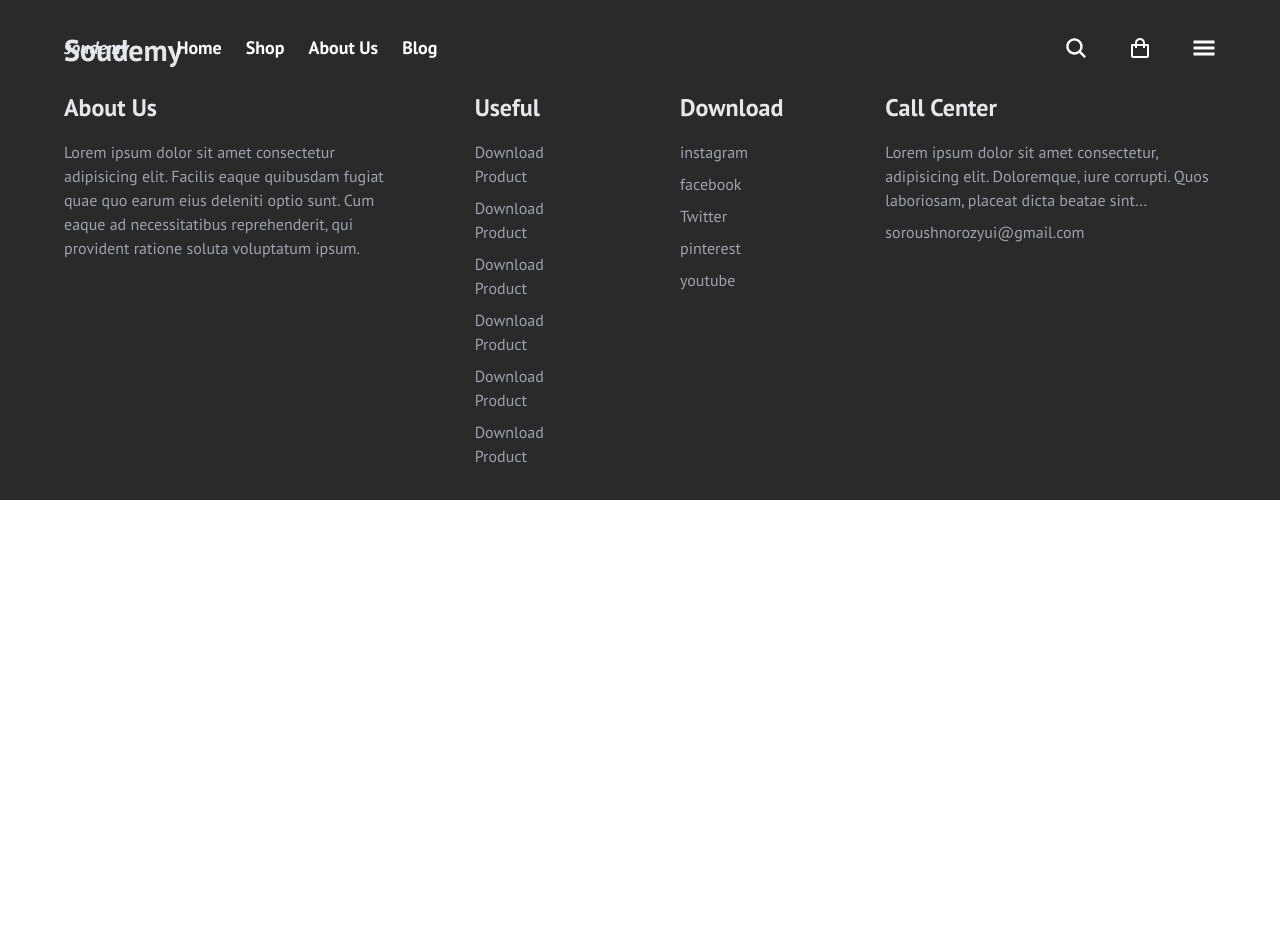
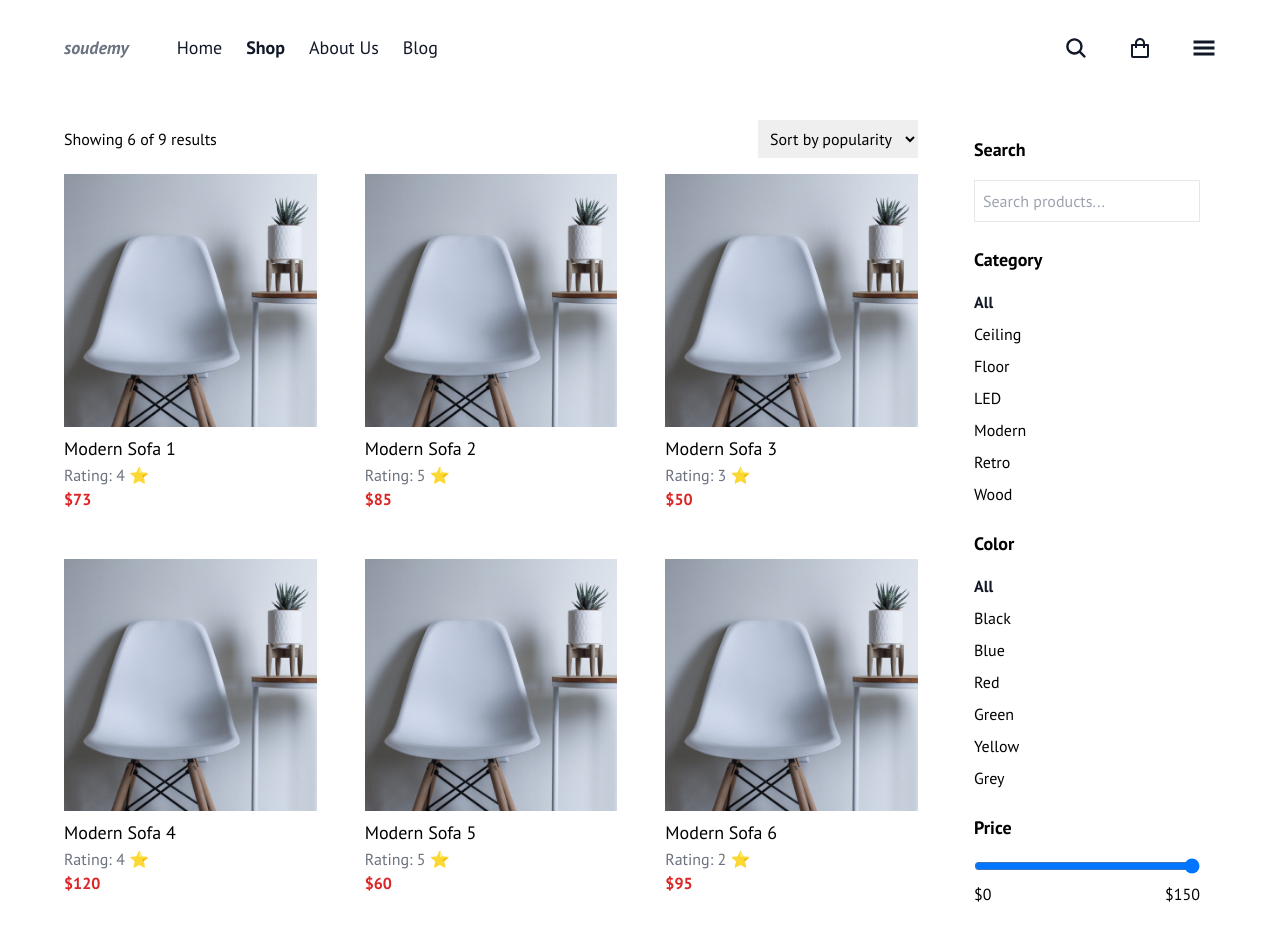
Before and after one commit to gauravshresthaofficial/furnitureWebsite, a React (Vite) app: page /shop in a window 1280 px wide. Shown: the top 943 px of the page. Before the commit the page ends 800 px from the top, so only its background shows below. Built offline with nearby package versions, Linux system fonts and the light colour scheme.

Commit message:
shop completed

```diff
--- a/package.json
+++ b/package.json
@@ -10,6 +10,7 @@
     "preview": "vite preview"
   },
   "dependencies": {
+    "flowbite": "^2.5.2",
     "react": "^18.3.1",
     "react-dom": "^18.3.1",
     "react-icons": "^5.3.0",
--- a/src/components/Layout.jsx
+++ b/src/components/Layout.jsx
@@ -5,12 +5,14 @@ import Footer from './Footer'
 
 const Layout = () => {
     return (
-        <div className="min-h-screen max-w-screen overflow-x-hidden">
+        <div className="min-h-screen max-w-screen flex flex-col">
             <Navbar />
-            <Outlet />
-            <Footer/>
+            <main className="flex-grow">
+                <Outlet />
+            </main>
+            <Footer />
         </div>
-    )
-}
+    );
+};
 
 export default Layout
--- a/src/components/Navbar.jsx
+++ b/src/components/Navbar.jsx
@@ -23,33 +23,43 @@ const NavBar = () => {
         };
     }, []);
 
+    const navLinks = [
+        { path: "/", label: "Home" },
+        { path: "/shop", label: "Shop" },
+        { path: "/aboutus", label: "About Us" },
+        { path: "/blog", label: "Blog" }
+    ];
+
     return (
         <div
             className={`flex justify-between px-16 h-24 z-10 w-screen items-center fixed top-0 left-0 transition-all duration-300 ${isScrolled
-                ? "bg-white shadow-md text-slate-900"
-                : "text-white"
+                ? isHomePage
+                    ? "bg-white shadow-md text-slate-900"
+                    : "text-gray-900 bg-white"
+                : isHomePage
+                    ? "text-white"
+                    : "text-gray-900"
                 }`}
             style={{
                 "--underline-color": isScrolled
                     ? "black"
-                    : "white",
+                    : isHomePage
+                        ? "white"
+                        : "black",
             }}
         >
             {/* Left Section */}
-            <div className="flex gap-6 font-sans font-semibold text-lg ">
-                <p className={`mr-6 font-extrabold italic ${isScrolled ? "text-slate-500" : "text-slate-200"}`}>soudemy</p>
-                <Link to="/" className="nav-link">
-                    Home
-                </Link>
-                <Link to="/shop" className="nav-link">
-                    Shop
-                </Link>
-                <Link to="/aboutus" className="nav-link">
-                    About Us
-                </Link>
-                <Link to="/blog" className="nav-link">
-                    Blog
-                </Link>
+            <div className="flex gap-6 font-sans text-lg ">
+                <p className={`mr-6 font-extrabold italic ${isScrolled ? isHomePage ? "text-slate-500" : "text-slate-700" : isHomePage ? "text-slate-200" : "text-gray-500"}`}>soudemy</p>
+                {navLinks.map((link) => (
+                    <Link
+                        key={link.path}
+                        to={link.path}
+                        className={`nav-link ${location.pathname === link.path ? "font-bold" : ""}`}
+                    >
+                        {link.label}
+                    </Link>
+                ))}
             </div>
 
             {/* Right Section */}
--- a/src/pages/About.jsx
+++ b/src/pages/About.jsx
@@ -2,12 +2,8 @@ import React from 'react'
 
 const About = () => {
     return (
-        <div className=''>
-            <div className='h-screen w-screen bg-red-300'>
-                about
-            </div>
-            <div className='h-screen w-screen bg-green-300'>
-            </div>
+        <div className='pt-24 w-full bg-purple-300'>
+            about
         </div>
     )
 }
--- a/src/pages/Shop.jsx
+++ b/src/pages/Shop.jsx
@@ -1,11 +1,212 @@
-import React from 'react'
+import React, { useEffect, useRef, useState } from "react";
+
+const productDetails = [
+  { img: "/chair.png", productName: "Modern Sofa 1", rating: 4, price: 73, color: "Black", category: "Modern" },
+  { img: "/chair.png", productName: "Modern Sofa 2", rating: 5, price: 85, color: "Blue", category: "Retro" },
+  { img: "/chair.png", productName: "Modern Sofa 3", rating: 3, price: 50, color: "Red", category: "Wood" },
+  { img: "/chair.png", productName: "Modern Sofa 4", rating: 4, price: 120, color: "Green", category: "LED" },
+  { img: "/chair.png", productName: "Modern Sofa 5", rating: 5, price: 60, color: "Yellow", category: "Modern" },
+  { img: "/chair.png", productName: "Modern Sofa 6", rating: 2, price: 95, color: "Grey", category: "Floor" },
+  { img: "/chair.png", productName: "Modern Sofa 7", rating: 4, price: 45, color: "Blue", category: "Retro" },
+  { img: "/chair.png", productName: "Modern Sofa 8", rating: 4, price: 77, color: "Black", category: "Modern" },
+  { img: "/chair.png", productName: "Modern Sofa 9", rating: 5, price: 89, color: "Red", category: "Ceiling" },
+];
+
+const categories = ["All", "Ceiling", "Floor", "LED", "Modern", "Retro", "Wood"];
+const colors = ["All", "Black", "Blue", "Red", "Green", "Yellow", "Grey"];
 
 const Shop = () => {
+  const [sortOption, setSortOption] = useState("popularity");
+  const [currentPage, setCurrentPage] = useState(1);
+  const [selectedCategory, setSelectedCategory] = useState("All");
+  const [selectedColor, setSelectedColor] = useState("All");
+  const [priceRange, setPriceRange] = useState([0, 150]);
+  const [searchTerm, setSearchTerm] = useState("");
+
+  const productsPerPage = 6;
+
+  // Ref for scrolling
+  const mainContentRef = useRef(null);
+
+  useEffect(() => {
+    // Scroll to the main content and account for the navbar height
+    if (mainContentRef.current) {
+      const navbarHeight = 80; // Adjust this value based on your actual navbar height
+      const mainContentPosition = mainContentRef.current.offsetTop;
+
+      // Scroll to the top of the main content minus the navbar height
+      window.scrollTo({
+        top: mainContentPosition - navbarHeight,
+        behavior: "smooth",
+      });
+    }
+  }, [currentPage]);
+
+
+  // Filter logic
+  const filteredProducts = productDetails.filter((product) => {
+    const matchesCategory = selectedCategory === "All" || product.category === selectedCategory;
+    const matchesColor = selectedColor === "All" || product.color === selectedColor;
+    const matchesPrice = product.price >= priceRange[0] && product.price <= priceRange[1];
+    const matchesSearch = product.productName.toLowerCase().includes(searchTerm.toLowerCase());
+    return matchesCategory && matchesColor && matchesPrice && matchesSearch;
+  });
+
+  // Sort logic
+  const sortedProducts = [...filteredProducts].sort((a, b) => {
+    if (sortOption === "price: low to high") return a.price - b.price;
+    if (sortOption === "price: high to low") return b.price - a.price;
+    return 0;
+  });
+
+  // Pagination logic
+  const totalPages = Math.ceil(sortedProducts.length / productsPerPage);
+  const currentProducts = sortedProducts.slice(
+    (currentPage - 1) * productsPerPage,
+    currentPage * productsPerPage
+  );
+
+  const handlePageChange = (page) => {
+    setCurrentPage(page);
+  };
+
+  const handleCategoryChange = (category) => {
+    setSelectedCategory(category);
+    setCurrentPage(1); // Reset to page 1
+  };
+
+  const handleColorChange = (color) => {
+    setSelectedColor(color);
+    setCurrentPage(1); // Reset to page 1
+  };
+
+  const handlePriceChange = (event) => {
+    const value = event.target.value;
+    setPriceRange([0, value]); // Set only the max price based on the slider value
+    setCurrentPage(1); // Reset to page 1
+  };
+
+  const handleSearchChange = (e) => {
+    setSearchTerm(e.target.value);
+    setCurrentPage(1); // Reset to page 1
+  };
+
   return (
-    <div>
+    <div className="grid grid-cols-8 min-h-screen w-full mt-24 p-16 pt-6 gap-10" ref={mainContentRef}>
+      {/* Main Content */}
+      <div className="col-span-6">
+        {/* Header */}
+        <div className="flex justify-between items-center mb-4">
+          <p>
+            Showing {currentProducts.length} of {filteredProducts.length} results
+          </p>
+          <div className="relative">
+            <select
+              className="p-2"
+              value={sortOption}
+              onChange={(e) => setSortOption(e.target.value)}
+            >
+              <option value="popularity">Sort by popularity</option>
+              <option value="price: low to high">Price: Low to High</option>
+              <option value="price: high to low">Price: High to Low</option>
+            </select>
+          </div>
+        </div>
 
+        {/* Product Grid */}
+        <div className="grid grid-cols-3 gap-12">
+          {currentProducts.map((product, index) => (
+            <div
+              key={index}
+              className="hover:opacity-80 duration-100"
+            >
+              <img
+                src={product.img}
+                alt={product.productName}
+                className="w-full object-cover mb-2"
+              />
+              <h3 className="text-lg font-medium">{product.productName}</h3>
+              <p className="text-gray-500">Rating: {product.rating} ⭐</p>
+              <p className="text-red-600 font-semibold">${product.price}</p>
+            </div>
+          ))}
+        </div>
+
+        {/* Pagination */}
+        <div className="flex justify-center items-center mt-10">
+          {Array.from({ length: totalPages }, (_, index) => (
+            <button
+              key={index}
+              onClick={() => handlePageChange(index + 1)}
+              className={`px-3 py-1 mx-1 hover:scale-110 ${currentPage === index + 1
+                ? "text-gray-900 font-bold"
+                : "text-gray-500"
+                } rounded-md`}
+            >
+              {index + 1}
+            </button>
+          ))}
+        </div>
+      </div>
+
+      {/* Sidebar */}
+      <div className="col-span-2 p-4">
+        <h2 className="font-semibold text-lg mb-4">Search</h2>
+        <input
+          type="text"
+          className="w-full mb-6 p-2 border focus:ring-1 ring-gray-600 outline-0 hover:ring-1"
+          placeholder="Search products..."
+          value={searchTerm}
+          onChange={handleSearchChange}
+        />
+
+        <h2 className="font-semibold text-lg mb-4">Category</h2>
+        <ul className="mb-6">
+          {categories.map((category, index) => (
+            <li
+              key={index}
+              className={`cursor-pointer mb-2 ${selectedCategory === category ? "font-bold text-gray-900" : ""
+                }`}
+              onClick={() => handleCategoryChange(category)}
+            >
+              {category}
+            </li>
+          ))}
+        </ul>
+
+        <h2 className="font-semibold text-lg mb-4">Color</h2>
+        <ul className="mb-6">
+          {colors.map((color, index) => (
+            <li
+              key={index}
+              className={`cursor-pointer mb-2 ${selectedColor === color ? "font-bold text-gray-900" : ""
+                }`}
+              onClick={() => handleColorChange(color)}
+            >
+              {color}
+            </li>
+          ))}
+        </ul>
+
+        <h2 className="font-semibold text-lg mb-4">Price</h2>
+        <div className="flex flex-col">
+          <input
+            type="range"
+            min={0}
+            max={150}
+            step={1}
+            value={priceRange[1]}
+            onChange={handlePriceChange}
+            className="w-full mb-2"
+          />
+          <div className="flex justify-between">
+            <span>$0</span>
+            <span>${priceRange[1]}</span>
+          </div>
+        </div>
+      </div>
     </div>
-  )
-}
+  );
+};
 
-export default Shop
+export default Shop;
```
Also changed, not shown: 1 other file (tests, documents, lock files or other folders).
